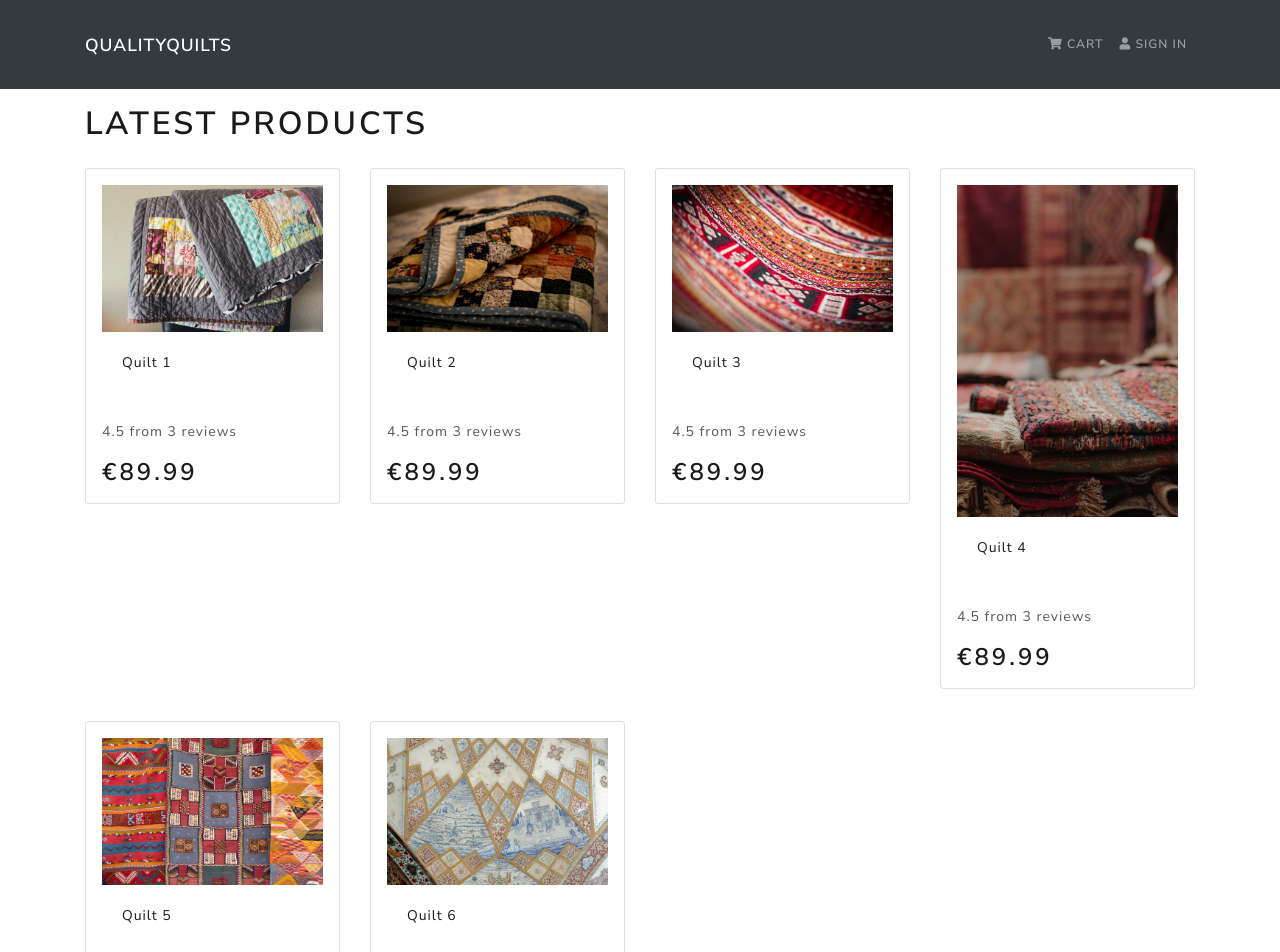
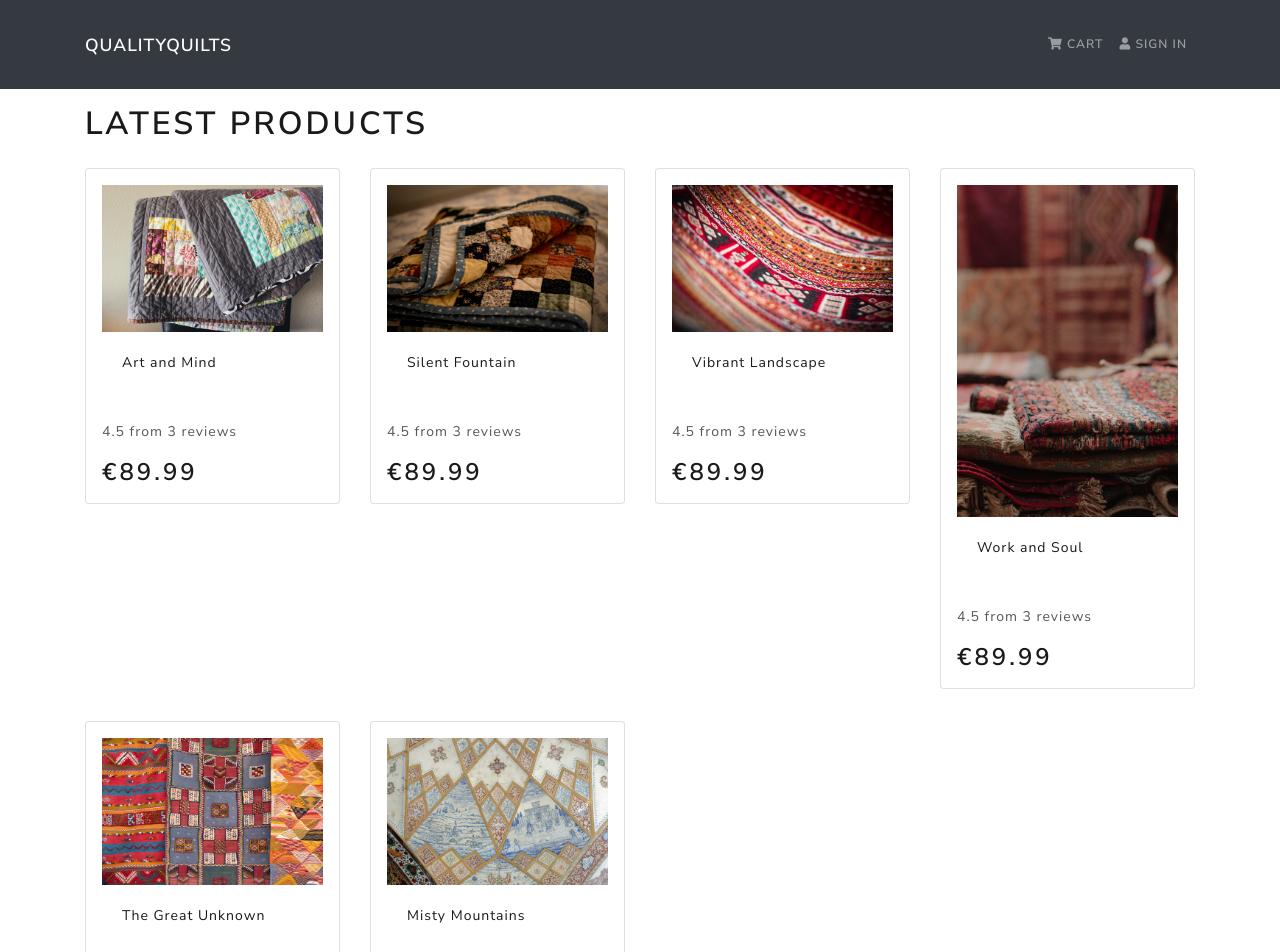
Before and after one commit to Mystic77/QualityQuilts, a React (Create React App) app in the folder frontend/: page / in a window 1280 px wide. Shown: the top 952 px of the page. Built offline with nearby package versions, Linux system fonts and the light colour scheme.

Commit message:
Change quilt titles

```diff
--- a/frontend/src/products.js
+++ b/frontend/src/products.js
@@ -1,7 +1,7 @@
 const products = [
   {
     _id: '1',
-    name: 'Quilt 1',
+    name: 'Art and Mind',
     image: '/images/quilt1.jpg',
     description:
       'Lorem ipsum dolor sit amet, consectetur adipiscing elit, sed do eiusmod tempor incididunt ut labore et dolore magna aliqua. Id leo in vitae turpis massa sed elementum. Diam maecenas sed enim ut sem viverra aliquet.',
@@ -14,7 +14,7 @@ const products = [
   },
   {
     _id: '2',
-    name: 'Quilt 2',
+    name: 'Silent Fountain',
     image: '/images/quilt2.jpg',
     description:
       'Lorem ipsum dolor sit amet, consectetur adipiscing elit, sed do eiusmod tempor incididunt ut labore et dolore magna aliqua. Id leo in vitae turpis massa sed elementum. Diam maecenas sed enim ut sem viverra aliquet.',
@@ -27,7 +27,7 @@ const products = [
   },
   {
     _id: '3',
-    name: 'Quilt 3',
+    name: 'Vibrant Landscape',
     image: '/images/quilt3.jpg',
     description:
       'Lorem ipsum dolor sit amet, consectetur adipiscing elit, sed do eiusmod tempor incididunt ut labore et dolore magna aliqua. Id leo in vitae turpis massa sed elementum. Diam maecenas sed enim ut sem viverra aliquet.',
@@ -40,7 +40,7 @@ const products = [
   },
   {
     _id: '4',
-    name: 'Quilt 4',
+    name: 'Work and Soul',
     image: '/images/quilt4.jpg',
     description:
       'Lorem ipsum dolor sit amet, consectetur adipiscing elit, sed do eiusmod tempor incididunt ut labore et dolore magna aliqua. Id leo in vitae turpis massa sed elementum. Diam maecenas sed enim ut sem viverra aliquet.',
@@ -53,7 +53,7 @@ const products = [
   },
   {
     _id: '5',
-    name: 'Quilt 5',
+    name: 'The Great Unknown',
     image: '/images/quilt5.jpg',
     description:
       'Lorem ipsum dolor sit amet, consectetur adipiscing elit, sed do eiusmod tempor incididunt ut labore et dolore magna aliqua. Id leo in vitae turpis massa sed elementum. Diam maecenas sed enim ut sem viverra aliquet.',
@@ -66,7 +66,7 @@ const products = [
   },
   {
     _id: '6',
-    name: 'Quilt 6',
+    name: 'Misty Mountains',
     image: '/images/quilt6.jpg',
     description:
       'Lorem ipsum dolor sit amet, consectetur adipiscing elit, sed do eiusmod tempor incididunt ut labore et dolore magna aliqua. Id leo in vitae turpis massa sed elementum. Diam maecenas sed enim ut sem viverra aliquet.',
```
